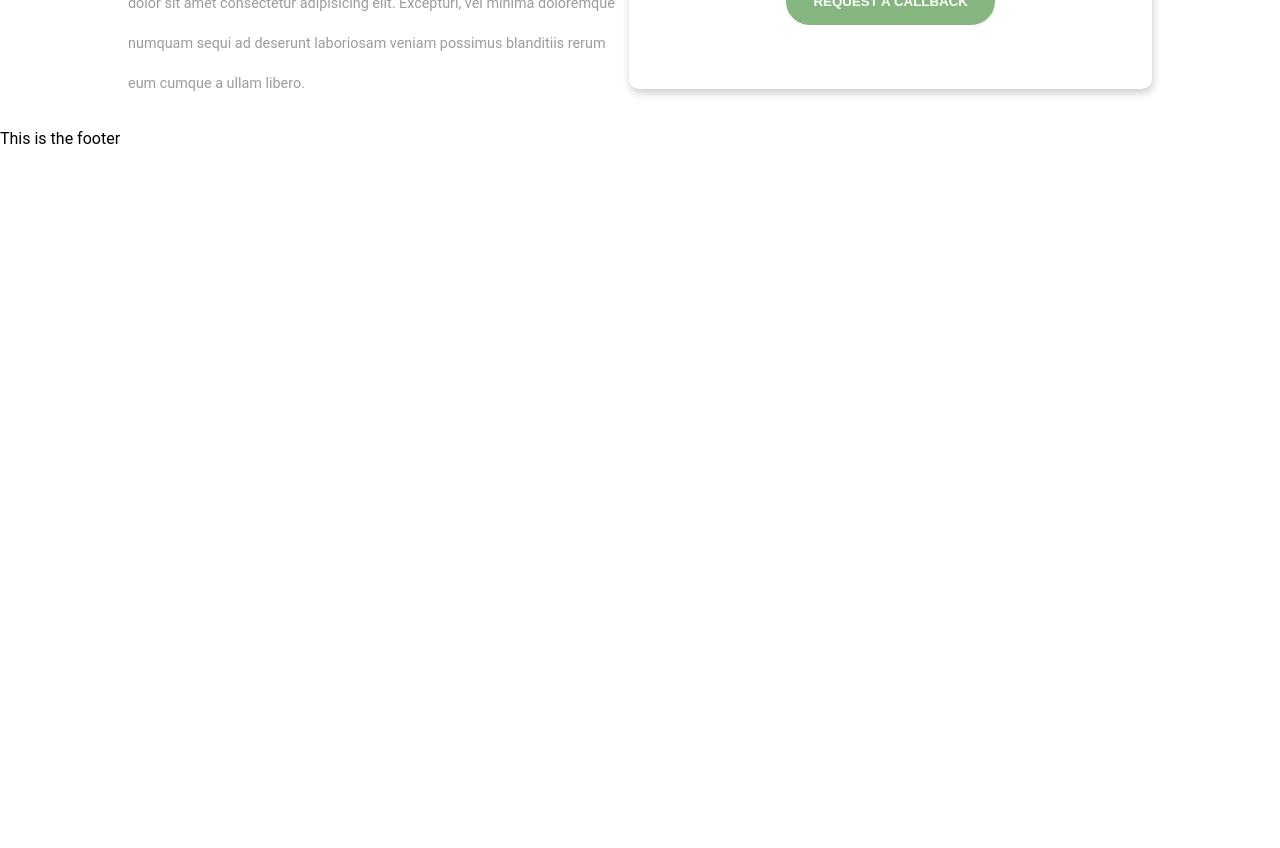
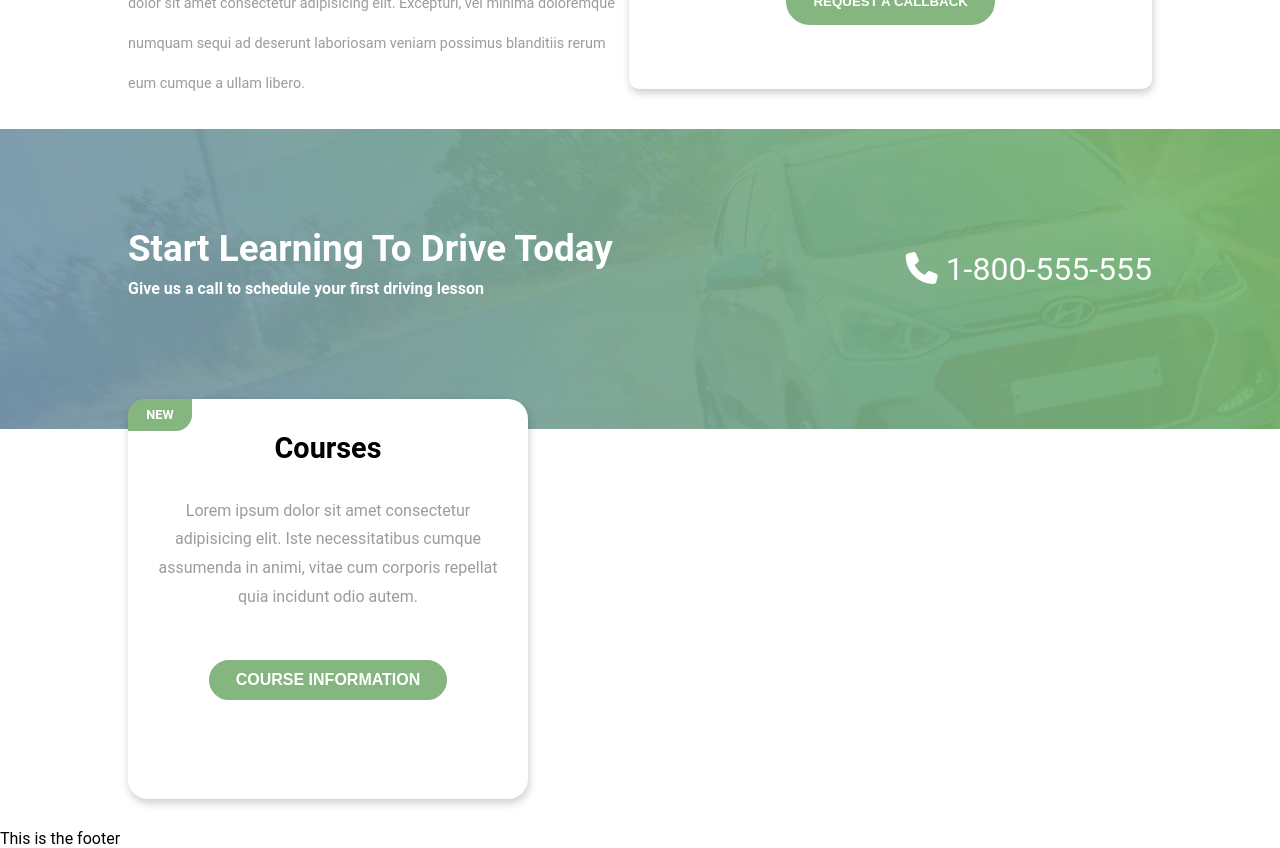
Before and after one commit to mohamedslima/proj-html-vuejs, a Vue app: page / in a window 1280 px wide. Shown: the part 1360-2208 px from the top of the page. Before the commit the page ends 1508 px from the top, so only its background shows below. Built offline with nearby package versions, Linux system fonts and the light colour scheme.

Commit message:
added courses section

```diff
--- a/src/components/AppHeader.vue
+++ b/src/components/AppHeader.vue
@@ -158,11 +158,14 @@ header {
             }
             span.new_box {
               display: none;
+              padding-top: .3rem;
               background-color: #85b680;
               color: white;
-              font-size: 0.8rem;
+              font-size: 0.7rem;
               font-weight: bold;
-              padding: 0.2rem;
+              height: 1.5rem;
+              width: 2.5rem;
+              text-align: center;
               margin-left: 0.5rem;
               border-radius: 0.2rem;
               &.new {
--- a/src/components/AppMain.vue
+++ b/src/components/AppMain.vue
@@ -1,16 +1,19 @@
 <template>
   <main>
       <AppJumbotron />
+      <AppInfoDrive />
   </main>
 </template>
 
 <script>
 import AppJumbotron from "./main-components/AppJumbotron.vue";
+import AppInfoDrive from "./main-components/AppInfoDrive.vue";
 
 export default {
     name: "AppMain",
     components: {
       AppJumbotron,
+      AppInfoDrive,
     }
 }
 </script>
--- /dev/null
+++ b/src/components/main-components/AppInfoDrive.vue
@@ -0,0 +1,130 @@
+<template>
+  <div class="app_info_container">
+    <div class="info_drive_contact">
+      <div class="info_app_width">
+        <div class="info_text_contact">
+          <h2>Start Learning To Drive Today</h2>
+          <div>Give us a call to schedule your first driving lesson</div>
+        </div>
+        <div class="info_number_contact">
+          <i class="fas fa-phone"></i>
+          1-800-555-555
+        </div>
+      </div>
+    </div>
+    <div class="app_course_info">
+      <div class="course_app_width">
+        <div class="course_card_container">
+          <div class="course_card">
+            <div class="new_box_card">NEW</div>
+            <div class="course_card_text">
+              <h3>Courses</h3>
+              <div>
+                Lorem ipsum dolor sit amet consectetur adipisicing elit. Iste
+                necessitatibus cumque assumenda in animi, vitae cum corporis
+                repellat quia incidunt odio autem.
+              </div>
+              <button>COURSE INFORMATION</button>
+            </div>
+          </div>
+        </div>
+        <div></div>
+      </div>
+    </div>
+  </div>
+</template>
+
+<script>
+export default {
+  name: "AppInfoDrive",
+};
+</script>
+
+<style lang="scss" scoped>
+@import "../../style/variables.scss";
+
+div.app_info_container {
+  div.info_drive_contact {
+    background-image: url("../../assets/images/horizontal-cta-background.jpg");
+    background-size: cover;
+    height: 300px;
+    div.info_app_width {
+      width: $general-content-width;
+      margin: $general-content-margin;
+      color: white;
+      display: flex;
+      justify-content: space-between;
+      align-items: center;
+      padding-top: 100px;
+      div.info_text_contact {
+        line-height: 2.5rem;
+        h2 {
+          font-size: 2.3rem;
+        }
+        div {
+          font-weight: bold;
+        }
+      }
+      div.info_number_contact {
+        font-size: 2rem;
+      }
+    }
+  }
+  div.app_course_info {
+    div.course_app_width {
+      width: $general-content-width;
+      margin: $general-content-margin;
+      div.course_card_container {
+        div.course_card {
+          background-color: white;
+          width: 25rem;
+          height: 25rem;
+          text-align: center;
+          border-radius: 20px;
+          box-shadow: 1px 4px 8px 0 rgba(0, 0, 0, 0.2);
+          position: relative;
+          top: -30px;
+          div.new_box_card {
+            background-color: #85b680;
+            text-align: center;
+            color: white;
+            font-weight: bold;
+            padding-top: 0.5rem;
+            font-size: 0.8rem;
+            width: 4rem;
+            height: 2rem;
+            border-radius: 1rem 0 1rem 0;
+          }
+          div.course_card_text {
+            h3 {
+              font-size: 1.8rem;
+            }
+            div {
+              width: 90%;
+              margin: 2rem auto;
+              line-height: 1.8rem;
+              color: $general-gray-color-text;
+            }
+            button {
+              margin-top: 1rem;
+              background-color: $button-green-bg;
+              color: $button-white-text;
+              border: $button-border-green;
+              font-size: 1rem;
+              font-weight: $button-weight-bold;
+              cursor: $button-pointer;
+              border-radius: $button-radius;
+              padding: 0.5rem 1.5rem;
+              &:hover {
+                color: $button-green-text;
+                background-color: $button-white-bg;
+                transition: 0.5s;
+              }
+            }
+          }
+        }
+      }
+    }
+  }
+}
+</style>
--- a/src/components/main-components/AppJumbotron.vue
+++ b/src/components/main-components/AppJumbotron.vue
@@ -127,6 +127,7 @@ div.jumbotron_container {
               border: 1px solid gray;
               border-radius: 5px;
             }
+            ::-webkit-input-placeholder { font-size: .8rem; padding-left: 1rem; color: rgba(128, 128, 128, 0.65); font-style:italic;}
             button {
               margin-top: 1rem;
               background-color: $button-green-bg;
```
